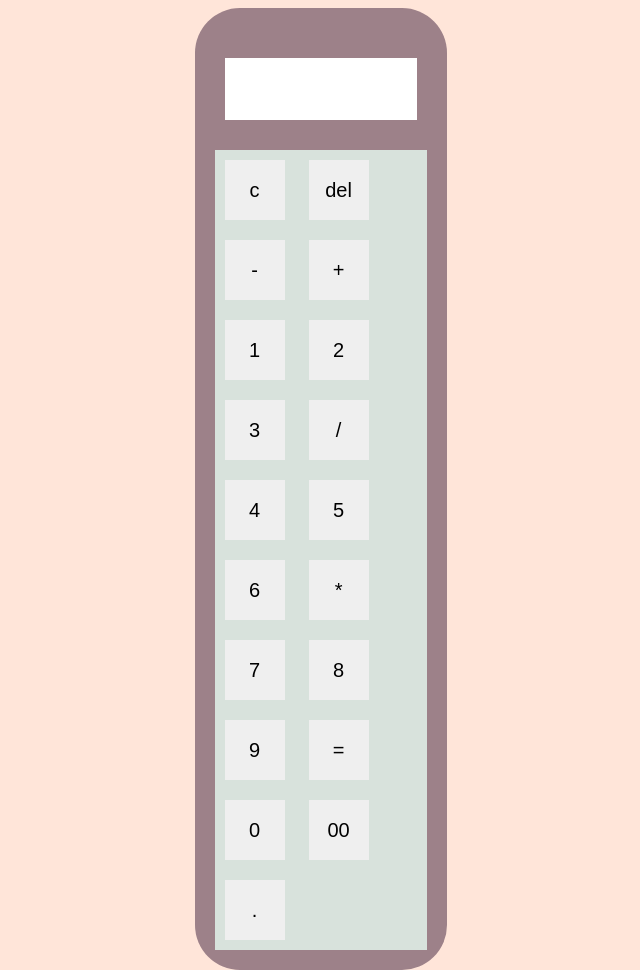
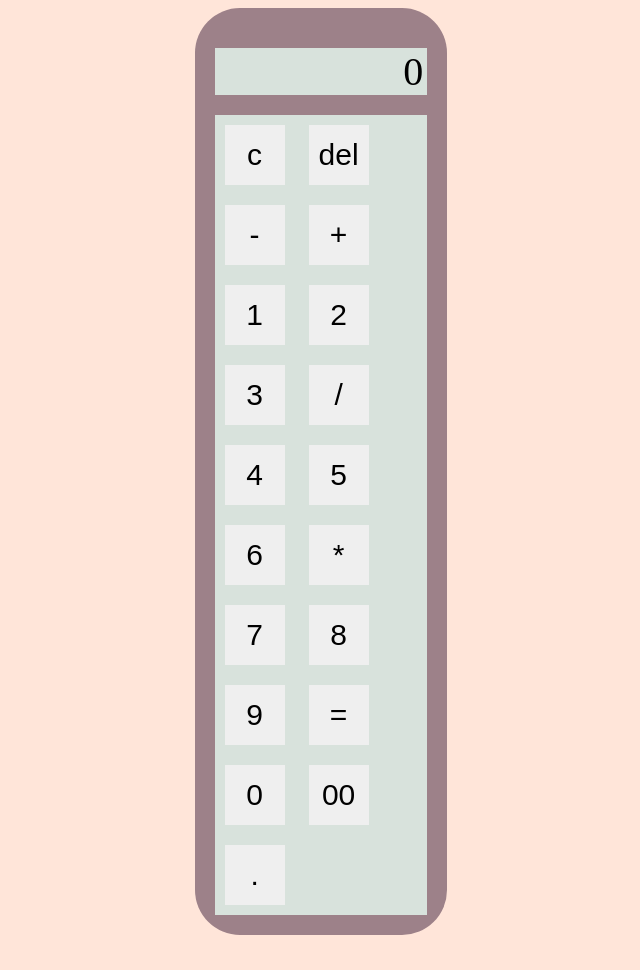
Before and after one commit to MBD-Team-Azubis/calculator, a website built with Vite: page index.html in a window 1280 px wide. Shown: the whole page, without its empty margins (319-959 px from the left). After the commit the page ends 943 px from the top, so only its background shows below. Built offline with nearby package versions, Linux system fonts and the light colour scheme.

Commit message:
Display is working now

```diff
--- a/index.html
+++ b/index.html
@@ -13,37 +13,39 @@
     <div class="calculator">
       <form>
       <div class="display">
-        <input type="text" name="display" id="inputbox"/>
+        <div id="output">0</div>
       </div>
       <div name="bedienfeld" style="background-color: #d8e2dc" id="bedienfeld">
+        <section>
         <div>
-          <input type="button" value="c">
-          <input type="button" value="del">
-          <input type="button" value="-">
-          <input type="button" value="+">
+          <input type="button" value="c" id="clear">
+          <input type="button" value="del" id="delete">
+          <input type="button" value="-" id="-">
+          <input type="button" value="+" id="+">
         <div>
-          <input type="button" value="1" >
-          <input type="button" value="2">
-          <input type="button" value="3">
-          <input type="button" value="/">
+          <input type="button" value="1" id="1">
+          <input type="button" value="2" id="2">
+          <input type="button" value="3" id="3">
+          <input type="button" value="/" id="/">
         </div>
         <div>
-          <input type="button" value="4">
-          <input type="button" value="5">
-          <input type="button" value="6">
-          <input type="button" value="*">
+          <input type="button" value="4" id="4">
+          <input type="button" value="5" id="5">
+          <input type="button" value="6" id="6">
+          <input type="button" value="*" id="*">
         </div>
         <div>
-          <input type="button" value="7">
-          <input type="button" value="8">
-          <input type="button" value="9">
-          <input type="button" value="=">
+          <input type="button" value="7" id="7">
+          <input type="button" value="8" id="8">
+          <input type="button" value="9" id="9">
+          <input type="button" value="=" id="=">
         </div>
         <div>
-          <input type="button" value="0">
-          <input type="button" value="00">
-          <input type="button" value=".">
+          <input type="button" value="0" id="0">
+          <input type="button" value="00" id="00">
+          <input type="button" value="." id=".">
         </div>
+      </section>
       </form>
       </div>
     </div>
--- a/src/main.ts
+++ b/src/main.ts
@@ -1,13 +1,25 @@
 import "./style.css";
 
-let input = document.getElementById("inputbox");
-let button = document.querySelectorAll("button");
+const button = document.querySelectorAll("section input");
 
-let speicher: "";
-let arr = Array.from(button);
+let speicher = 0;
+let display = "";
+let output = "";
 
-arr.forEach((button) =>
-  button.addEventListener("click", () => inputCheck(), true)
-);
+for (let i = 0; i < button.length; i++) {
+  const itemOfList = button[i].id;
+  const change = parseInt(itemOfList);
 
-function inputCheck() {}
+  (<HTMLInputElement>document.getElementById(itemOfList)).addEventListener(
+    "click",
+    () => inputCheck(change),
+    true
+  );
+}
+
+function inputCheck(InputId: number) {
+  display = display + InputId.toString();
+  output = display;
+  (<HTMLDivElement>document.getElementById("output")).innerHTML = output;
+  console.log(display);
+}
--- a/src/style.css
+++ b/src/style.css
@@ -24,18 +24,20 @@ body {
   width: 60px;
   height: 60px;
   margin: 10px;
-  font-size: 20px;
+  font-size: 30px;
 }
 
-form .display {
+form .display div {
   display: flex;
   justify-content: flex-end;
   margin: 20px 0;
+  background-color: #d8e2dc;
+  padding-right: 2%;
 }
 
-form .display input {
+form .display div {
   text-align: right;
   flex: 1;
-  font-size: 45px;
+  font-size: 40px;
   box-shadow: none;
 }
```
